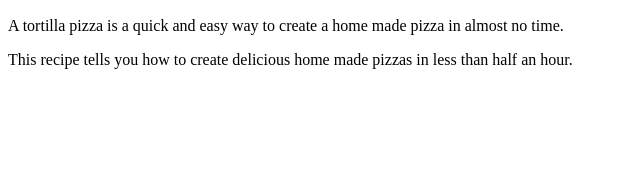
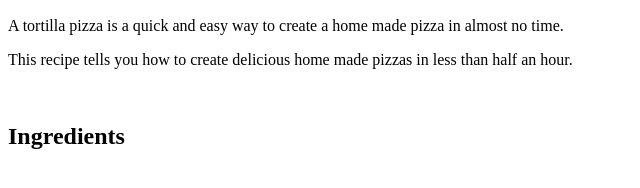
Before and after one commit to rozina-aamir/odin-recipes, a plain HTML site: page recipes/tortilla_pizza.html in a window 1280 px wide. Shown: the part 334-522 px from the top of the page, without its empty margins (0-640 px from the left). Drawn offline with Linux system fonts and the light colour scheme.

Commit message:
Update tortilla_pizza.html

```diff
--- a/recipes/tortilla_pizza.html
+++ b/recipes/tortilla_pizza.html
@@ -8,5 +8,7 @@
         <h2>Description</h2>
         <p>A tortilla pizza is a quick and easy way to create a home made pizza in almost no time.</p>
         <p>This recipe tells you how to create delicious home made pizzas in less than half an hour.</p>
+        <br>
+        <h2>Ingredients</h2>
     </body>
 </html>
```
